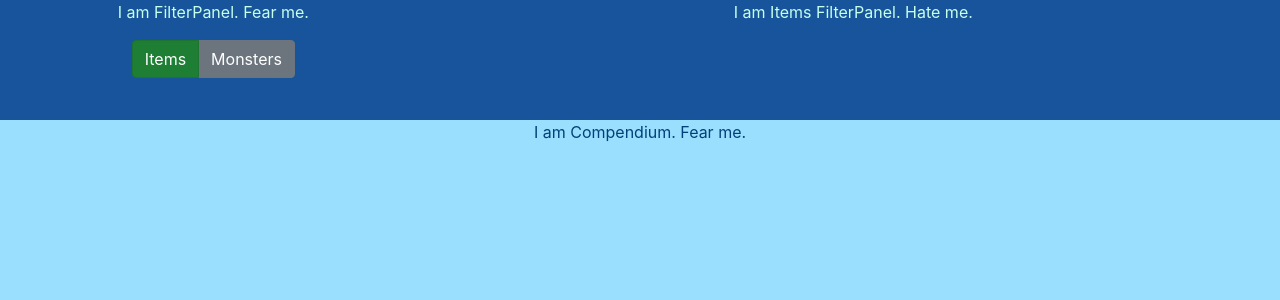
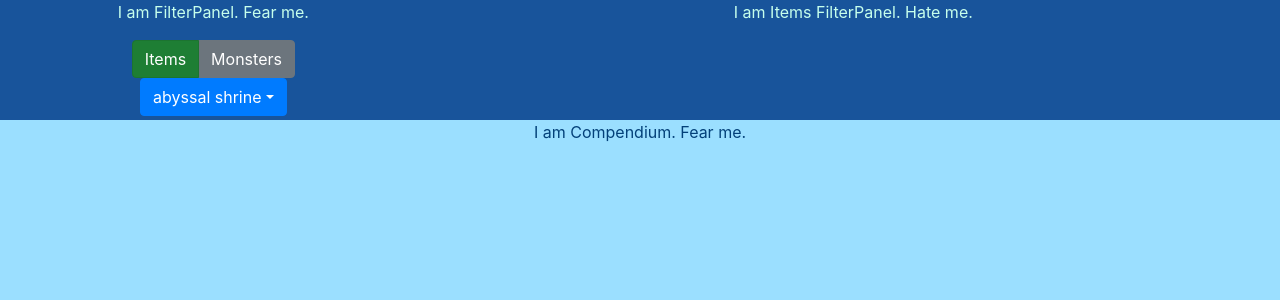
Before and after one commit to aturfah/eon-codex, a React (Create React App) app: page / in a window 1280 px wide. Shown: the top 300 px of the page. Built offline with nearby package versions, Linux system fonts and the light colour scheme.

Commit message:
Preliminary location dropdown

```diff
--- a/src/App.js
+++ b/src/App.js
@@ -45,6 +45,7 @@ class App extends Component {
   constructor(props) {
     super(props);
     this.state = defaultState();
+    this.locations = getLocations();
   }
 
   updateFilters(key, filterValue, clearFlag) {
@@ -61,12 +62,11 @@ class App extends Component {
   }
 
   render() {
-    const locations = getLocations();
     return (
       <div className="App">
         <FilterPanel
           updateFilters={this.updateFilters.bind(this)}
-          locations={locations}>
+          locations={this.locations}>
         </FilterPanel>
         <Compendium
           filters={this.state.filters}
--- a/src/FilterPanel/FilterPanel.js
+++ b/src/FilterPanel/FilterPanel.js
@@ -7,6 +7,8 @@ import Row from 'react-bootstrap/Row';
 import ButtonToolbar from 'react-bootstrap/ButtonToolbar';
 import ToggleButtonGroup from 'react-bootstrap/ToggleButtonGroup';
 import ToggleButton from 'react-bootstrap/ToggleButton';
+import DropdownButton from 'react-bootstrap/DropdownButton';
+import Dropdown from 'react-bootstrap/Dropdown';
 
 /**
  * Dropdown element for class selection
@@ -19,6 +21,7 @@ class FilterPanel extends Component {
   constructor(props) {
     super(props);
     this.itemFlag = true;
+    this.activeLocation = this.props.locations[0];
     this._toggleItemFlag = this._toggleItemFlag.bind(this);
     this.toggleItemFlagOn()
   }
@@ -38,6 +41,22 @@ class FilterPanel extends Component {
     this._toggleItemFlag(false);
   }
 
+  buildLocationDropdown() {
+    console.log("HI!!!")
+    const buttonLists = [];
+    this.props.locations.forEach(function (item, index) {
+      buttonLists.push(<Dropdown.Item href="#/action-1">{item}</Dropdown.Item>)
+    });
+
+    return <DropdownButton id="location-dropdown-select" title={this.activeLocation}>
+      {buttonLists}
+    </DropdownButton>
+  }
+
+  locationDropdownSelect() {
+    const doot = 8;
+  }
+
   /**
    * Renders this React class
    * @return {div} Rendered dropdown button
@@ -46,6 +65,7 @@ class FilterPanel extends Component {
     console.log("FILTER PROPS -->");
     console.log(this.props);
 
+    // Set button properties properly
     let itemButtonVariant = 'success';
     let monsterButtonVariant = 'secondary';
     let itemFiltersVisible = true;
@@ -54,6 +74,9 @@ class FilterPanel extends Component {
       monsterButtonVariant = 'success';
       itemFiltersVisible = false;
     }
+
+    // Build dropdown for Locations
+    const locationDropdown = this.buildLocationDropdown();
 
     return (
       <Container fluid={true} className="FilterPanel">
@@ -78,6 +101,7 @@ class FilterPanel extends Component {
                 </ToggleButton>
               </ToggleButtonGroup>
             </ButtonToolbar>
+            {locationDropdown}
           </Col>
           <Col xs="12" md="8" hidden={!itemFiltersVisible}>I am Items FilterPanel. Hate me.</Col>
           <Col xs="12" md="8" hidden={itemFiltersVisible}>I am Monsters FilterPanel. Love me.</Col>
```
